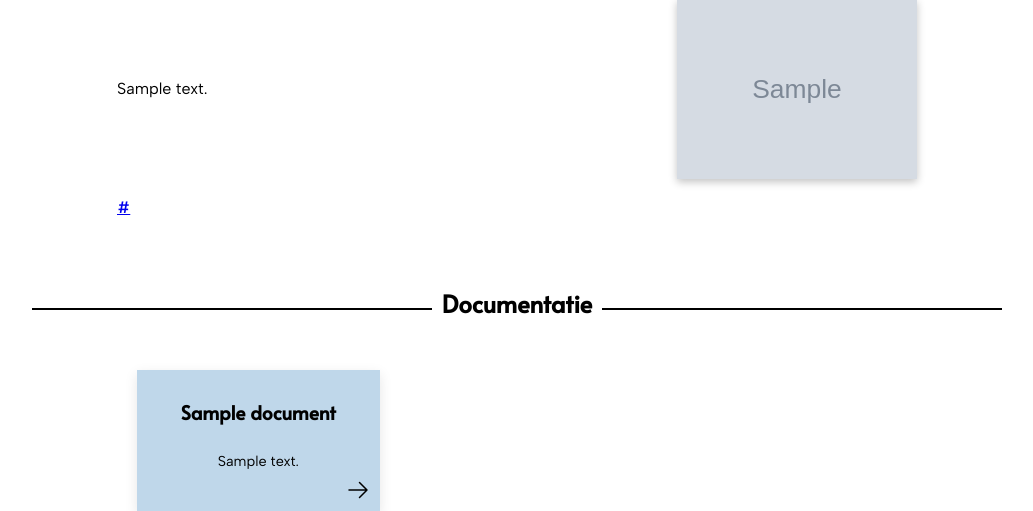
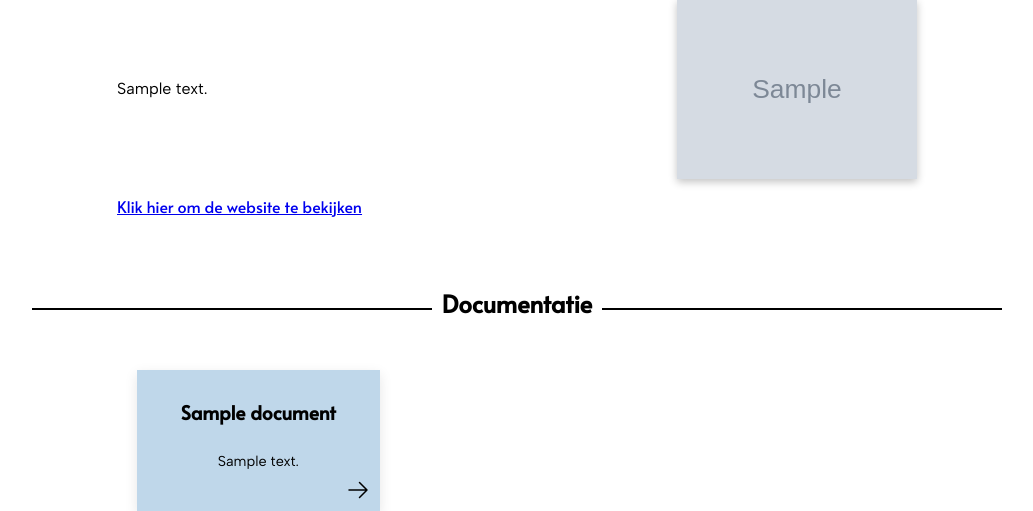
Before and after one commit to Parisxx/portfolio, a PHP site: page /project.php?id=1 in a window 1280 px wide. Shown: the part 164-675 px from the top of the page, without its empty margins (123-1156 px from the left). Run offline with PHP 8.4, Linux system fonts and the light colour scheme; tables that the repository leaves empty or names only in its code hold one stand-in row (values such as "Sample post"); grey boxes marked "Sample" are stand-in pictures.

Commit message:
refactor: changed the website link meer universieel voor iedereen

```diff
--- a/project.php
+++ b/project.php
@@ -54,7 +54,7 @@ $project_documents = $stmt->fetchAll(PDO::FETCH_ASSOC);
         </div>
 
         <?php if (!empty($project['external_link'])): ?>
-            <p class="link"><a href="<?php echo htmlspecialchars($project['external_link']); ?>" target="_blank"><?php echo htmlspecialchars($project['external_link']); ?></a></p>
+            <p class="link"><a href="<?php echo htmlspecialchars($project['external_link']); ?>" target="_blank"> Klik hier om de website te bekijken</a></p>
         <?php endif; ?>
     </div>
 
```
